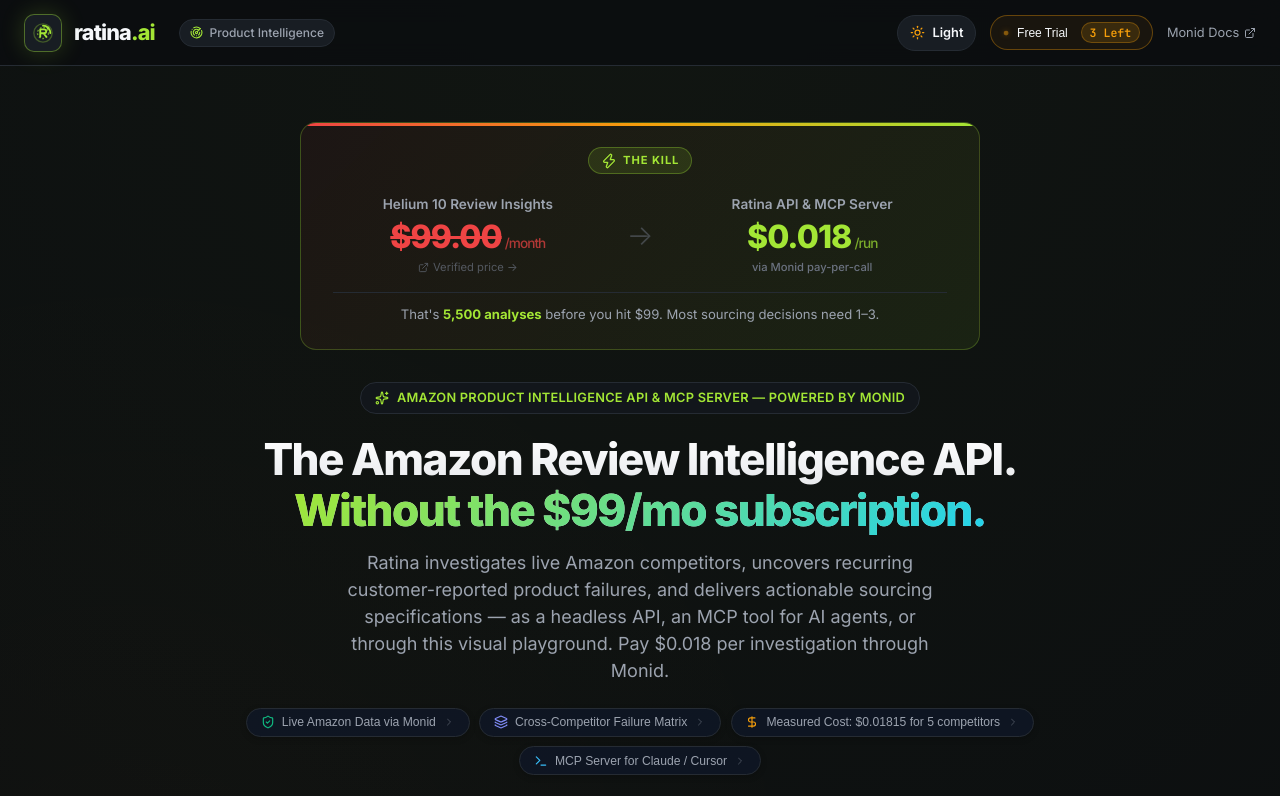
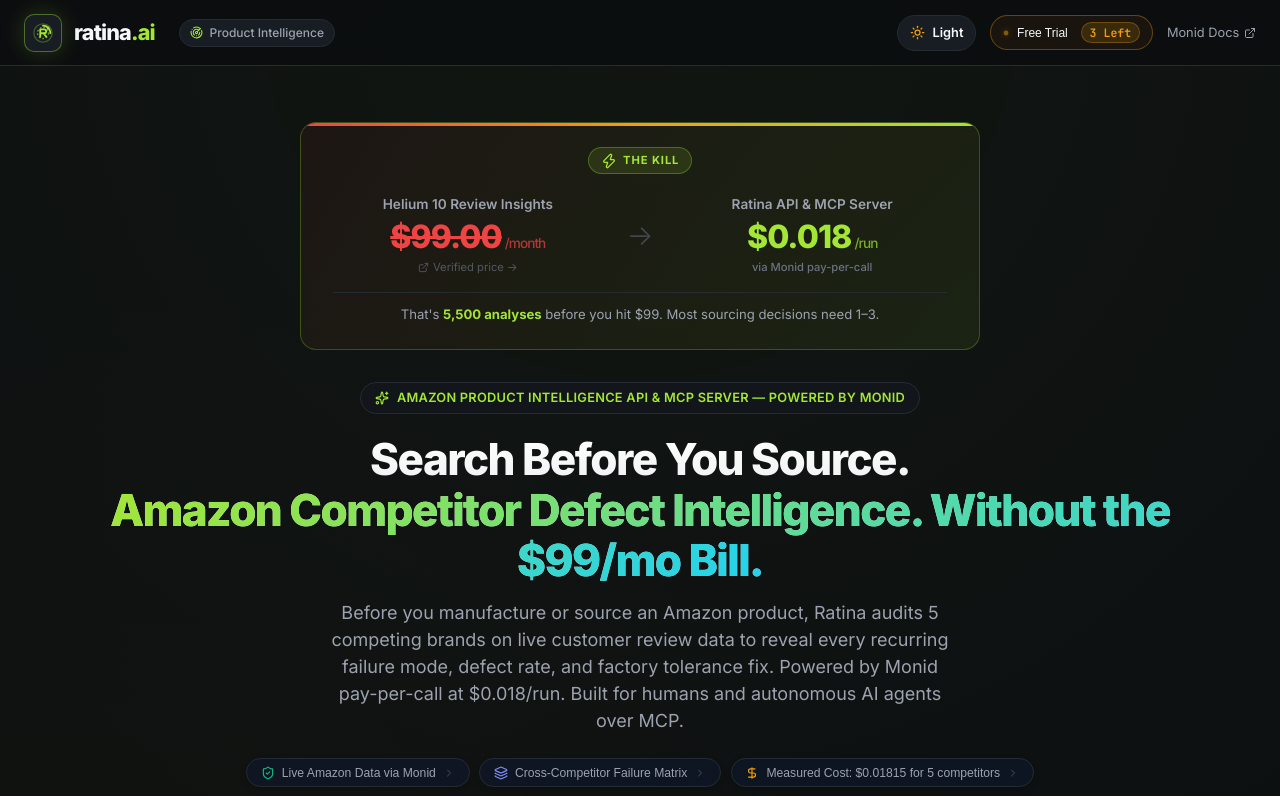
Before and after one commit to Flow-with-blessing/Ratina, a React (Vite) app: page / in a window 1280 px wide. Shown: the top 796 px of the page. Built offline with nearby package versions, Linux system fonts and the light colour scheme; no server answers.

Commit message:
feat(copy): elevate hero messaging with 'Search Before You Source' and defect intelligence positioning

```diff
--- a/src/components/Hero.jsx
+++ b/src/components/Hero.jsx
@@ -48,14 +48,12 @@
       </div>
 
       <h1 className="hero-title">
-        The Amazon Review Intelligence API.<br />
-        <span className="hero-title-accent">Without the $99/mo subscription.</span>
+        Search Before You Source.<br />
+        <span className="hero-title-accent">Amazon Competitor Defect Intelligence. Without the $99/mo Bill.</span>
       </h1>
 
       <p className="hero-subtext">
-        Ratina investigates live Amazon competitors, uncovers recurring customer-reported product failures,
-        and delivers actionable sourcing specifications — as a headless API, an MCP tool for AI agents,
-        or through this visual playground. Pay $0.018 per investigation through Monid.
+        Before you manufacture or source an Amazon product, Ratina audits 5 competing brands on live customer review data to reveal every recurring failure mode, defect rate, and factory tolerance fix. Powered by Monid pay-per-call at $0.018/run. Built for humans and autonomous AI agents over MCP.
       </p>
 
       {/* Interactive Proof Badges Row */}
```
